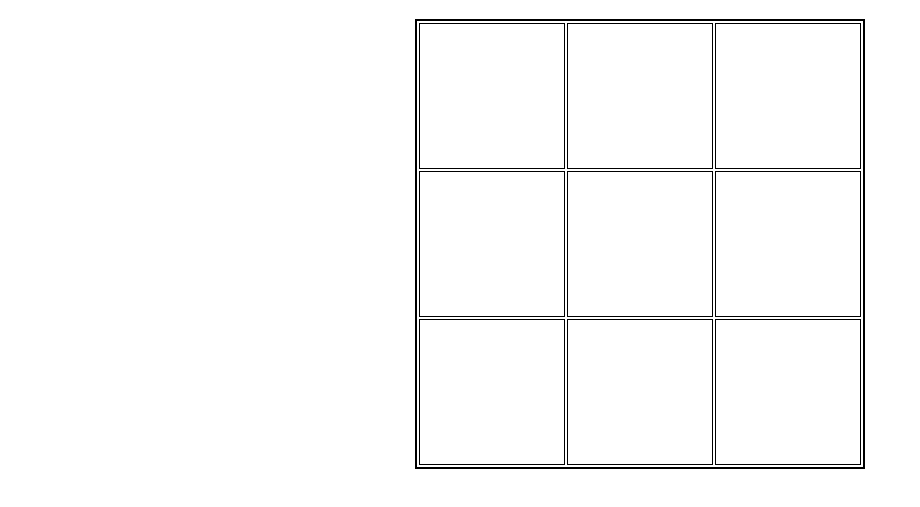
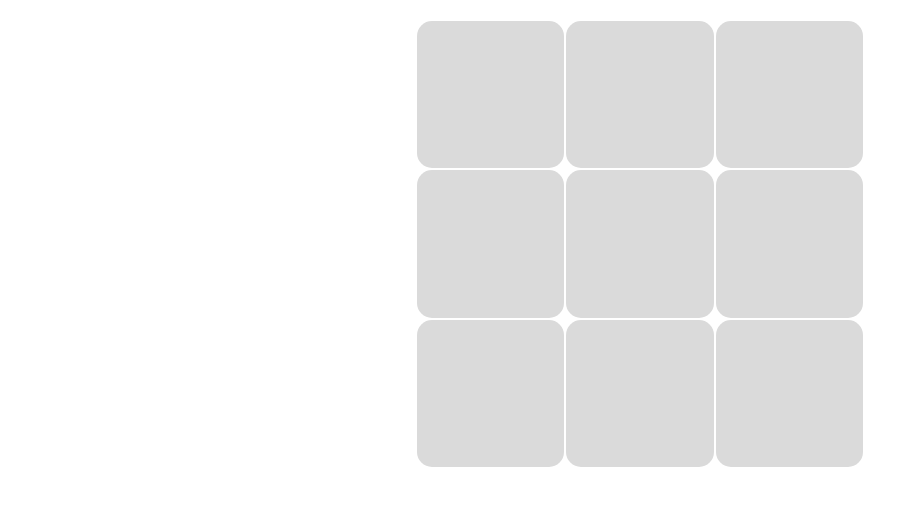
Before and after one commit to shavinski/odinTicTac, a plain HTML site: page index.html in a window 1280 px wide. Shown: the part 61-568 px from the top of the page, without its empty margins (0-920 px from the left). Drawn offline with Linux system fonts and the light colour scheme.

Commit message:
Change styling of board and board pieces

```diff
--- a/game.js
+++ b/game.js
@@ -13,8 +13,8 @@ const boardContainer = document.querySelector(".board-container");
 const board = new Board();
 const gameController = new GameController();
 
-const playerOne = new Player('Player One', 'X');
-const playerTwo = new Player('Player Two', 'O');
+const playerOne = new Player('Player One', '❌');
+const playerTwo = new Player('Player Two', '⭕');
 
 // Pass in the container that holds the board, pass in gameController object to
 // have access to the active player, pass in playerOne and playerTwo in order to
--- a/style.css
+++ b/style.css
@@ -7,11 +7,12 @@
 .game-board {
     width: 350px;
     height: 350px;
-    border: 2px black solid;
+    /* border: 2px black solid; */
 }
 
 .game-board td {
-    border: 1px black solid;
+    border-radius: 15px;
+    background-color: rgb(218, 218, 218);
     text-align: center;
     width: 33.3%;
     height: 33.3%;
@@ -20,8 +21,6 @@
 }
 
 @media (min-width: 768px) {
-
-    /* Styles for tablets */
     .game-board {
         width: 450px;
         height: 450px;
```
